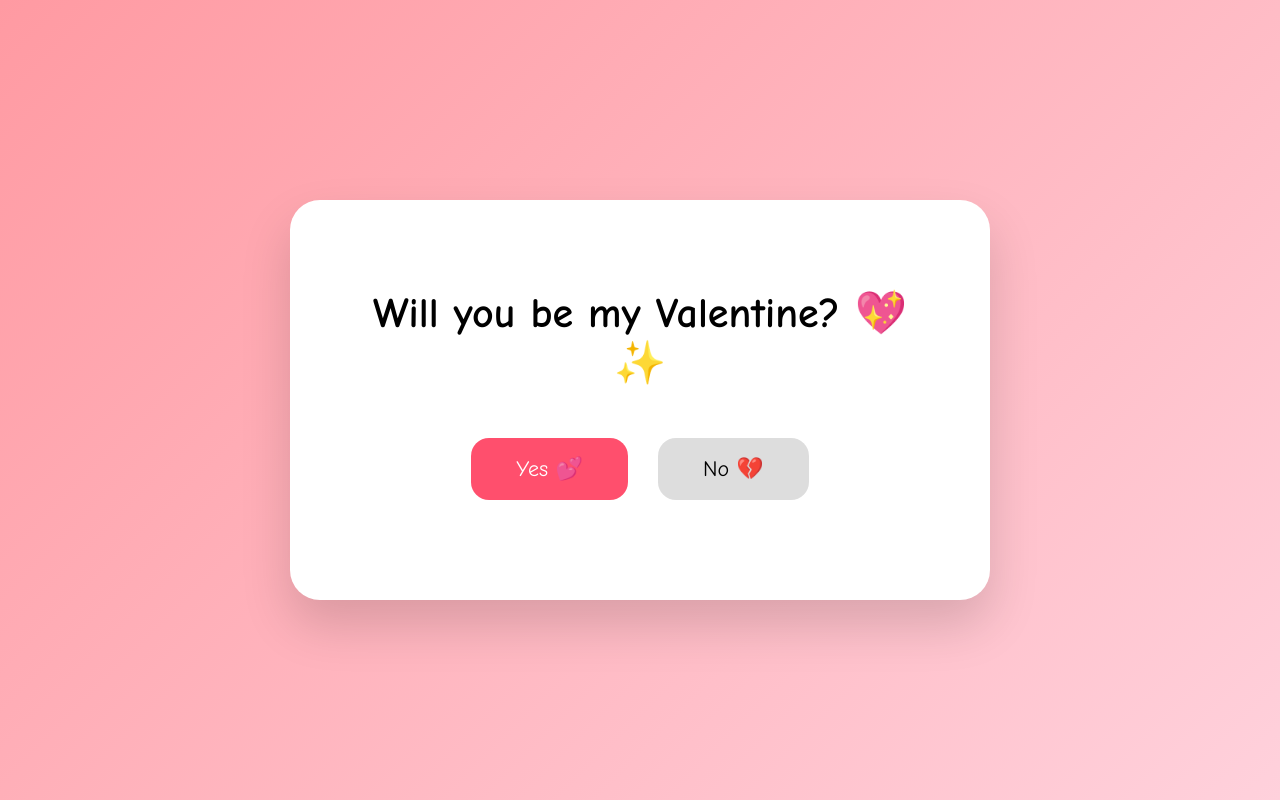
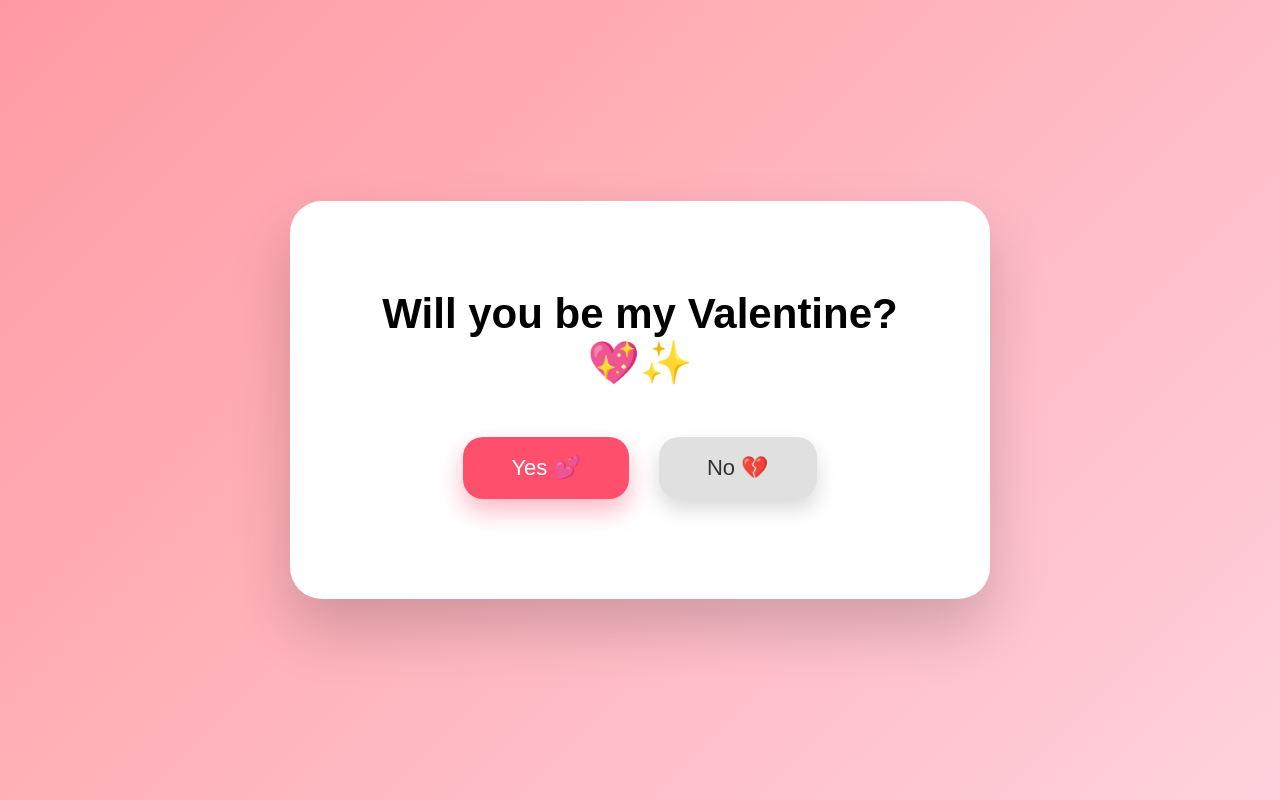
Before and after one commit to Miloshevskaa/za-ilina, a plain HTML site: page index.html in a window 1280 px wide. Drawn offline with Linux system fonts and the light colour scheme.

Commit message:
Update style.css

```diff
--- a/style.css
+++ b/style.css
@@ -1,6 +1,6 @@
 * {
     box-sizing: border-box;
-    font-family: "Comic Sans MS", "Poppins", sans-serif;
+    font-family: "Poppins", Arial, sans-serif;
 }
 
 body {
@@ -12,46 +12,61 @@ body {
     background: linear-gradient(135deg, #ff9aa2, #ffd1dc);
 }
 
+/* CARD */
 .card {
-    background: white;
+    background: #ffffff;
     padding: 60px 80px;
-    border-radius: 30px;
+    border-radius: 32px;
     text-align: center;
-    box-shadow: 0 25px 50px rgba(0, 0, 0, 0.15);
+    box-shadow: 0 30px 60px rgba(0, 0, 0, 0.18);
     max-width: 700px;
 }
 
+/* QUESTION */
 h1 {
     font-size: 42px;
     margin-bottom: 50px;
     color: #000;
 }
 
+/* BUTTON CONTAINER */
 .buttons {
     display: flex;
     justify-content: center;
     gap: 30px;
 }
 
+/* FORCE BUTTON RESET */
 button {
-    border: none;
-    padding: 18px 45px;
+    all: unset;               /* 🔥 THIS removes browser default styles */
+    cursor: pointer;
+    padding: 18px 48px;
     font-size: 22px;
-    border-radius: 18px;
-    cursor: pointer;
-    transition: transform 0.3s ease;
+    border-radius: 20px;
+    transition: transform 0.25s ease, box-shadow 0.25s ease;
+    text-align: center;
 }
 
+/* YES BUTTON */
 button.yes {
-    background-color: #ff4f6d;
+    background: #ff4f6d;
     color: white;
+    box-shadow: 0 12px 25px rgba(255, 79, 109, 0.4);
 }
 
+/* NO BUTTON */
 button.no {
-    background-color: #ddd;
-    color: black;
+    background: #e0e0e0;
+    color: #333;
+    box-shadow: 0 10px 20px rgba(0, 0, 0, 0.15);
 }
 
+/* HOVER EFFECT */
+button:hover {
+    transform: scale(1.07);
+}
+
+/* MESSAGE */
 #message {
     margin-top: 40px;
     font-size: 36px;
```
